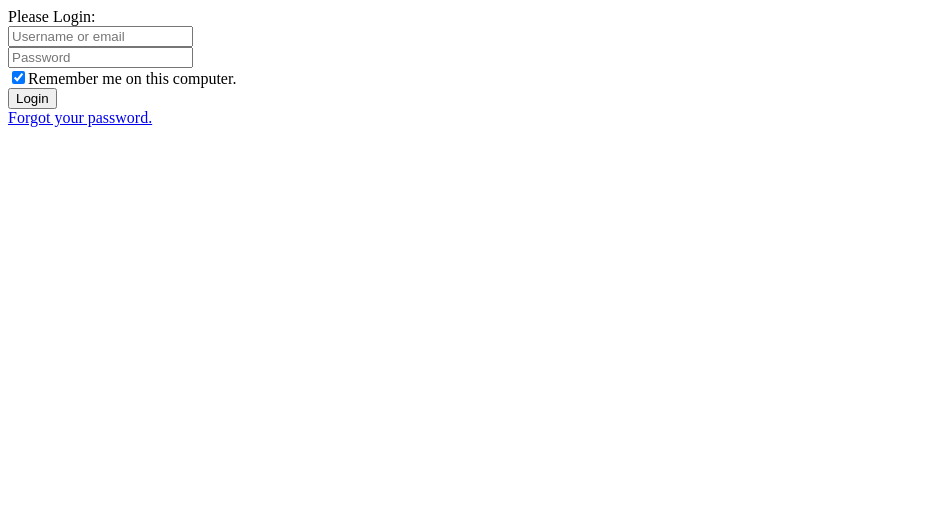
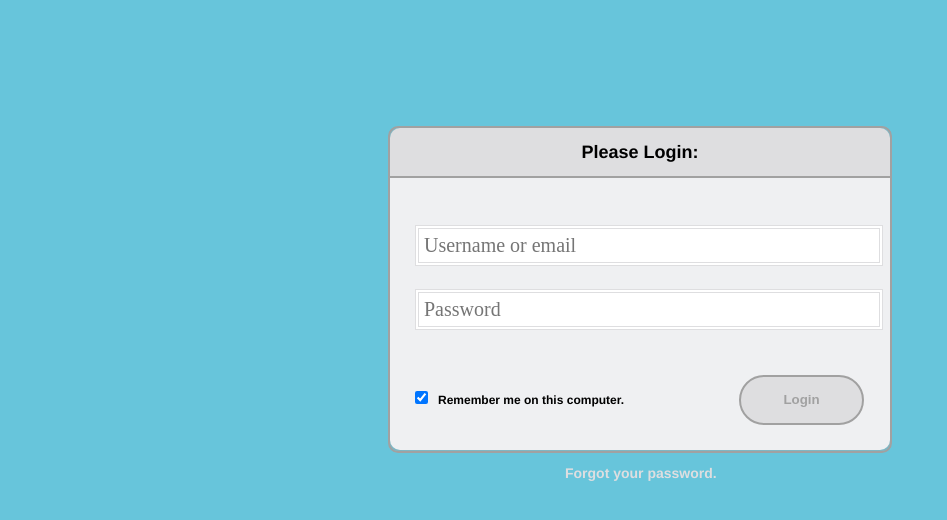
Before and after one commit to nolan9b/Tech-Academy-HTML-CSS-Projects, a plain HTML site: page login-form/login.html in a window 1280 px wide. Shown: the whole page, without its empty margins (0-947 px from the left). Drawn offline with Linux system fonts and the light colour scheme.

Commit message:
Login Form
Final Commit for Login Form

```diff
--- a/login-form/css/login_style.css
+++ b/login-form/css/login_style.css
@@ -0,0 +1,102 @@
+body {
+	background-color: #67c5db;
+	font-size: 18px;
+	font-family: "Helvetica Neue", Helvetica, Arial, sans-serif;
+	line-height: 1em;
+	font-weight: bold;
+}
+
+a, a:active, a:link, a:visited {
+	color: #dedee0;
+	font-size: 14px;
+	text-decoration: none;
+}
+
+a:hover {
+	color: #fff;
+}
+
+.container {
+	width: 100%;
+	height: 323px;
+}
+
+.login {
+	width: 500px;
+	height: 323px;
+	border: 2px solid #a1a1a1;
+	box-shadow: inset 0 0 5px #a1a1a1;
+	border-radius: 10px;
+	margin: 10% auto;
+}
+
+.form_header {
+	width: 100%;
+	height: 10%;
+	Background-color: #dedee0;
+	border-bottom: 2px solid #a1a1a1;
+	text-align: center;
+	padding: 3% 0 0 0;
+	border-radius: 10px 10px 0 0;
+}
+
+form {
+	background-color: #eff0f2;
+	padding: 5% 5%;
+	border-radius: 0 0 10px 10px;
+}
+
+input[type="text"],
+input[type="password"] {
+	outline: none;
+	font-size: 20px;
+	width: 450px;
+	font-family: caption;
+	border: 4px double #dedee0;
+	padding: 5px;
+	margin: 5% 0 0 0;
+}
+
+input[type="text"]:focus,
+input[type="password"]:focus {
+	border: 0 0 5px #000;
+	box-shadow: inset 0 0 10px #a1a1a1;
+}
+
+.btn {
+	outline: none;
+	color: #a1a1a1;
+	font-weight: bold;
+	font-size: 20;
+	width: 125px;
+	height: 50px;
+	margin: 45px 0 0 110px;
+	text-align: center;
+	border-radius: 25px;
+	background-color: #dedee0;
+	border: 2px solid #a1a1a1;
+}
+
+.btn:hover {
+	color: #000;
+	background-color: #dedee0;
+	box-shadow: inset 0 0 5px #000;
+}
+
+.chk {
+	margin: 5% 0 0 0;
+}
+
+.rem {
+	margin: 5% 0 0 10px;
+	font-size: 12px;
+}
+
+.forgot {
+	width: 100%;
+	font-size: 3em;
+}
+
+.forgot a {
+	margin: 0 0 0 35%;
+}
--- a/login-form/login.html
+++ b/login-form/login.html
@@ -13,7 +13,7 @@
 				<form>
 					<input type="text" class="txt" id="uname" placeholder="Username or email"></input><br>
 					<input type="password" class="txt" id="pass" placeholder="Password"></input><br>
-					<input type="checkbox" class="chk" id="remember" value="remember" checked><span class="rem">Remember me on this computer.</span></input><br>
+					<input type="checkbox" class="chk" id="remember" value="remember" checked><span class="rem">Remember me on this computer.</span></input>
 					<button type="button" class="btn">Login</button>
 				</form>
 				<div class="forgot">
```
